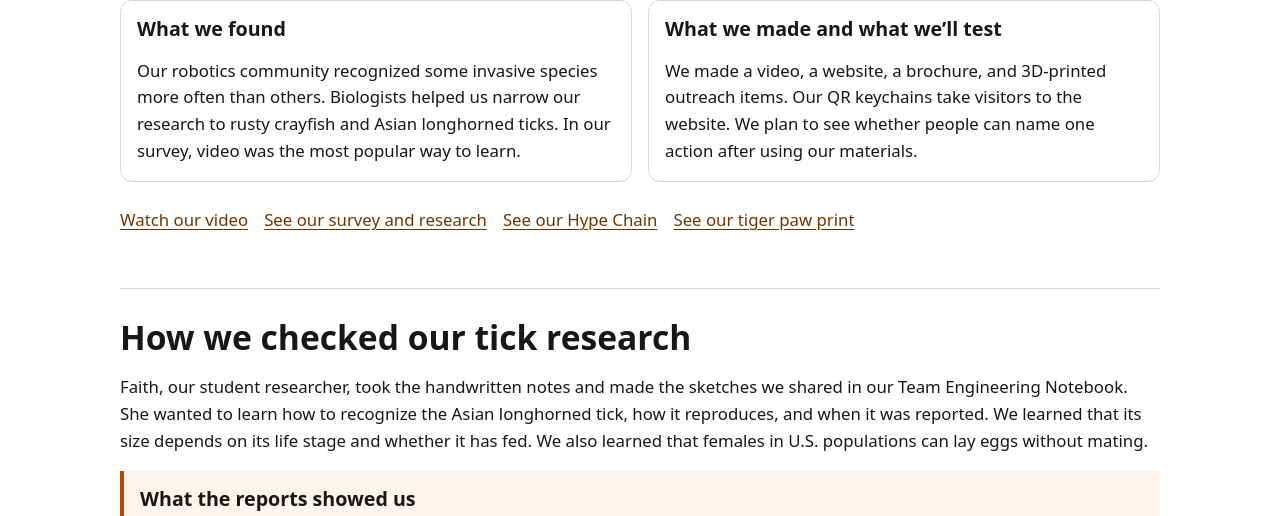
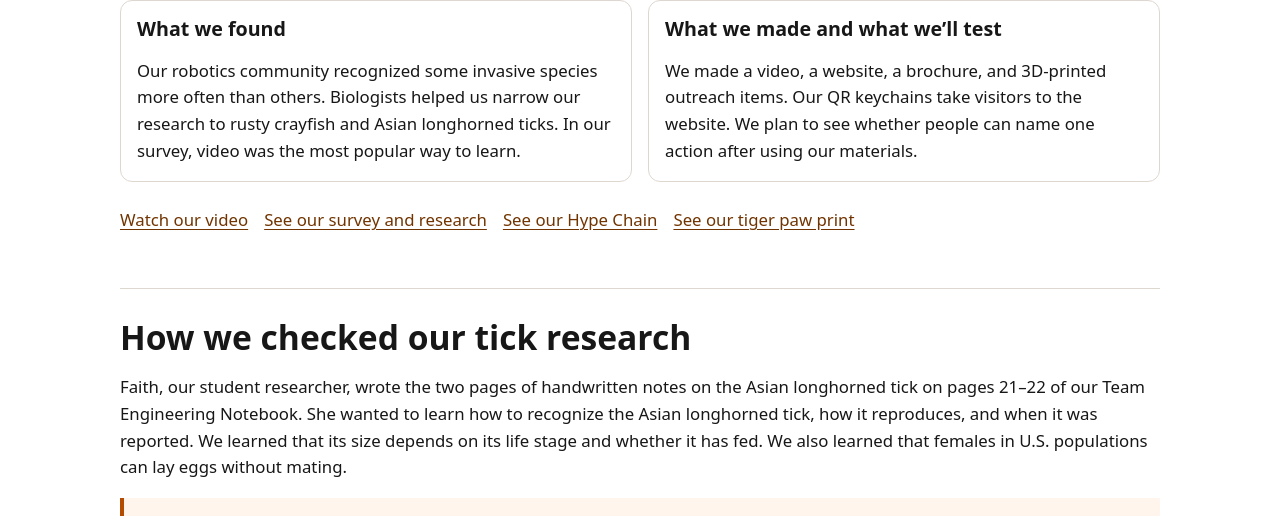
Before and after one commit to aspiece/Siberian-Tigers, a plain HTML site: page judging.html in a window 1280 px wide. Shown: the part 422-938 px from the top of the page. Drawn offline with Linux system fonts and the light colour scheme.

Commit message:
Credit Faith for the two Asian longhorned tick notebook pages

```diff
--- a/judging.html
+++ b/judging.html
@@ -40,7 +40,7 @@ footer{padding:1rem 0}.skip{position:absolute;left:1rem;top:-6rem;padding:.5rem;
 </section>
 <section id="notebook">
 <h2>How we checked our tick research</h2>
-<p>Faith, our student researcher, took the handwritten notes and made the sketches we shared in our Team Engineering Notebook. She wanted to learn how to recognize the Asian longhorned tick, how it reproduces, and when it was reported. We learned that its size depends on its life stage and whether it has fed. We also learned that females in U.S. populations can lay eggs without mating.</p>
+<p>Faith, our student researcher, wrote the two pages of handwritten notes on the Asian longhorned tick on pages 21–22 of our Team Engineering Notebook. She wanted to learn how to recognize the Asian longhorned tick, how it reproduces, and when it was reported. We learned that its size depends on its life stage and whether it has fed. We also learned that females in U.S. populations can lay eggs without mating.</p>
 <div class="note">
 <h3>What the reports showed us</h3>
 <p>Faith wondered whether the tick arrived through a trade route. USDA’s records show an early U.S. detection in New Jersey in 2017, and Michigan reported its first detection in Berrien County in 2025. How it arrived is still a question for us to investigate.</p>
```
